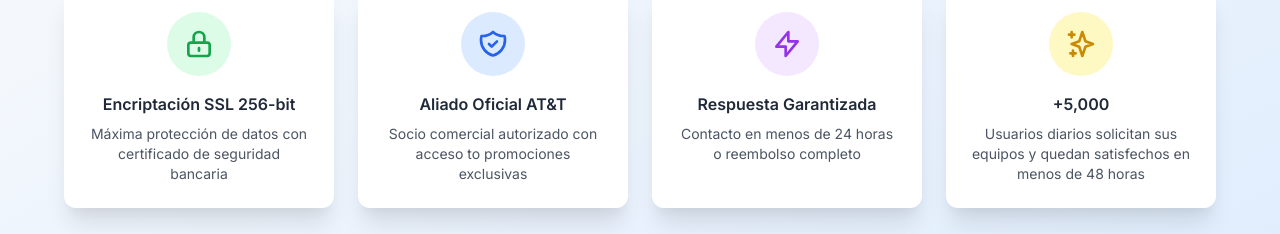
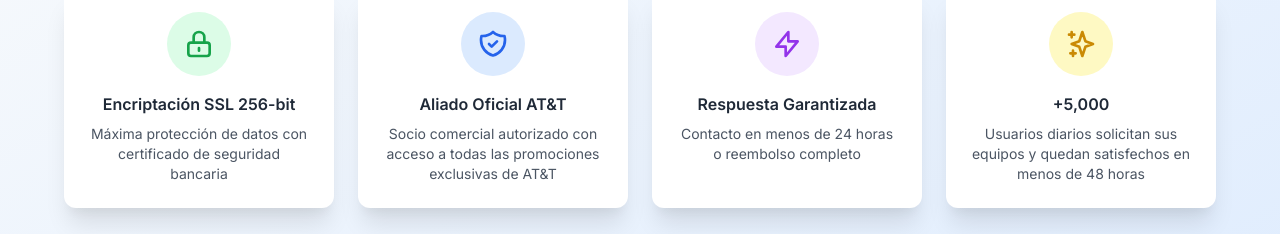
Before and after one commit to CrediPortTCA/Reserva-ya-tu-Smartphone, a plain HTML site: page index.html in a window 1280 px wide. Shown: the part 3900-4134 px from the top of the page. Drawn offline with nearby package versions, Linux system fonts and the light colour scheme.

Commit message:
Update index.html

```diff
--- a/index.html
+++ b/index.html
@@ -457,7 +457,7 @@
                         </svg>
                     </div>
                     <h4 class="font-semibold text-gray-800 mb-2">Aliado Oficial AT&T</h4>
-                    <p class="text-sm text-gray-600">Socio comercial autorizado con acceso to promociones exclusivas</p>
+                    <p class="text-sm text-gray-600">Socio comercial autorizado con acceso a todas las promociones exclusivas de AT&T</p>
                 </div>
 
                 <div class="bg-white rounded-xl p-6 card-shadow text-center">
```
